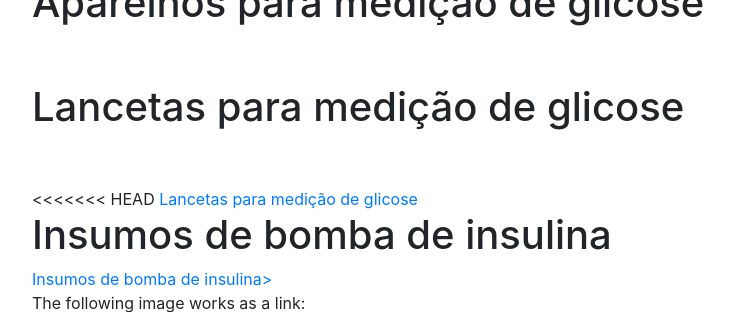
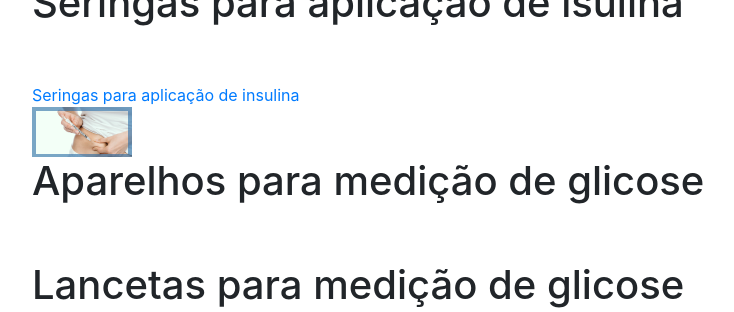
Before and after one commit to LucasKleaL/doabetes, a Django app: page /produtos in a window 1280 px wide. Shown: the part 349-661 px from the top of the page, without its empty margins (53-787 px from the left). Run offline with Django 3.2, Linux system fonts and the light colour scheme; some libraries are stand-ins or nearby versions.

Commit message:
update produtos

```diff
--- a/doabetesite/templates/site/paginaProdutos.html
+++ b/doabetesite/templates/site/paginaProdutos.html
@@ -3,11 +3,11 @@
 <html>
 
 <style>
-    body{
+  body {
     font-family: 'Roboto', sans-serif;
   }
 
-.row{
+  .row {
     margin: 0;
   }
 
@@ -15,18 +15,20 @@ margin: 0;
     padding: 70px 0;
   }
 
-p, li{
+  p,
+  li {
     color: #444;
     font-size: 14px;
   }
 
   /* Barra de navegação */
 
-header, .navbar{
+  header,
+  .navbar {
     background-color: rgb(249, 249, 249);
   }
 
-#nav-container{
+  #nav-container {
     padding-top: 0;
     padding-bottom: 0;
   }
@@ -35,16 +37,16 @@ padding-bottom: 0;
     width: 65px;
   }
 
-.navbar-brand{
+  .navbar-brand {
     padding: 0;
     color: #fff;
   }
 
-.navbar-brand:hover{
+  .navbar-brand:hover {
     color: #fff;
   }
 
-#navbarLinks{
+  #navbarLinks {
     color: rgb(39, 120, 190);
     text-transform: uppercase;
     font-size: 17px;
@@ -55,22 +57,23 @@ font-size: 17px;
     padding: 1rem rem;
   }
 
-#mainSlider .carousel-inner, #mainSlider .carousel-item{
+  #mainSlider .carousel-inner,
+  #mainSlider .carousel-item {
     height: 70vh;
 
   }
 
-#mainSlider .carousel-caption{
+  #mainSlider .carousel-caption {
     top: 30%;
   }
 
-#mainSlider .carousel-caption h2{
+  #mainSlider .carousel-caption h2 {
     font-size: 50px;
     margin-bottom: 30px;
 
   }
 
-#mainSlider .carousel-caption p{
+  #mainSlider .carousel-caption p {
     font-size: 22px;
     font-weight: 300;
     margin-bottom: 100px;
@@ -88,7 +91,8 @@ border-radius: 30px;
     border: 3px solid transparent;
     transition: .5s;
   }
-.main-btn:hover{
+
+  .main-btn:hover {
     background-color: transparent;
     border-color: rgb(39, 120, 190);
     color: #fff;
@@ -104,11 +108,12 @@ background-color: rgb(39, 120, 190);
     color: rgb(39, 120, 190);
   }
 
-#doabetes:hover{
+  #doabetes:hover {
     text-decoration: none;
   }
 
-#login-menu, #registro-menu {
+  #login-menu,
+  #registro-menu {
     background-color: #fff;
     border: 5px solid rgb(39, 120, 190);
     border-width: 1px;
@@ -117,7 +122,14 @@ color: rgb(39, 120, 190);
     padding: 2px 6px;
 
   }
-#login-menu:hover, #registro-menu:hover, #contato-menu:hover, #sobre-menu:hover, #produtos-menu:hover, #ultimas-doa-menu:hover, #depoimentos-menu:hover {
+
+  #login-menu:hover,
+  #registro-menu:hover,
+  #contato-menu:hover,
+  #sobre-menu:hover,
+  #produtos-menu:hover,
+  #ultimas-doa-menu:hover,
+  #depoimentos-menu:hover {
     background-color: rgb(39, 120, 190);
     border-color: rgb(39, 120, 190);
     color: rgb(249, 249, 249);
@@ -129,11 +141,10 @@ color: rgb(39, 120, 190);
     text-transform: uppercase;
     font-size: 15px;
   }
+
   .title-map {
     font-size: 6px;
   }
-
-
 </style>
 <meta charset="UTF-8">
 <meta name="viewport" content="width=device-width, initial-scale=1.0">
@@ -151,11 +162,9 @@ font-size: 6px;
 <script src="https://code.jquery.com/jquery-3.4.1.min.js"
   integrity="sha256-CSXorXvZcTkaix6Yvo6HppcZGetbYMGWSFlBw8HfCJo=" crossorigin="anonymous"></script>
 <script src="https://cdn.jsdelivr.net/npm/popper.js@1.16.0/dist/umd/popper.min.js"
-    integrity="sha384-Q6E9RHvbIyZFJoft+2mJbHaEWldlvI9IOYy5n3zV9zzTtmI3UksdQRVvoxMfooAo"
-    crossorigin="anonymous"></script>
+  integrity="sha384-Q6E9RHvbIyZFJoft+2mJbHaEWldlvI9IOYy5n3zV9zzTtmI3UksdQRVvoxMfooAo" crossorigin="anonymous"></script>
 <script src="https://stackpath.bootstrapcdn.com/bootstrap/4.4.1/js/bootstrap.min.js"
-    integrity="sha384-wfSDF2E50Y2D1uUdj0O3uMBJnjuUD4Ih7YwaYd1iqfktj0Uod8GCExl3Og8ifwB6"
-    crossorigin="anonymous"></script>
+  integrity="sha384-wfSDF2E50Y2D1uUdj0O3uMBJnjuUD4Ih7YwaYd1iqfktj0Uod8GCExl3Og8ifwB6" crossorigin="anonymous"></script>
 <!-- Font Awesome -->
 <script src="https://kit.fontawesome.com/bf7e05c402.js" crossorigin="anonymous"></script>
 <!-- Parallax -->
@@ -195,40 +204,29 @@ font-size: 6px;
   <div class="py-5">
     <div class="container" id="col-md-12">
       <div class="row">
-        <div class="col-md-12" style="">
+        <div class="col-md-12">
           <h1 class="display-4">Confira os produtos mais comuns oferecidos no site:<br><br></h1>
-            <nav class="navbar navbar-expand-lg fixed-top">
-                <a id="doabetes" href="home"><img id="logo" src="{% static 'img/logo 2redondo.png' %}" alt="Doabetes">
-                    DOABETES </a>
+            <h1 class="">Seringas para aplicação de isulina<br><br></h1>
+            <a href="Seringas_para_aplicação_de_insulina_.html"> Seringas para aplicação de insulina</a>
+            <a id="doabetes" href="Seringas_para_aplicação_de_insulina_"><br><img id="seringa_aplicacao"
+                src="{% static 'img/produto_imagem/seringa_aplicacao.png' %}"></a>
 
-
-          <h1 class="">Seringas para aplicação de isulina<br><br></h1>
-<<<<<<< HEAD
-          <a href="Seringas_para_aplicação_de_insulina_.html"> Seringas para aplicação de insulina</a>
-          <a id="doabetes" href="Seringas_para_aplicação_de_insulina_"><img id="seringa_aplicacao.png" src="{% static 'img/produto_imagem/seringa_aplicacao' %}">
-            DOABETES </a>
-
-=======
->>>>>>> 49aa9c04426e74c3a38e073ce189307b1b5c92bf
         </div>
       </div>
       <div class="row">
         <div class="col-md-12">
           <h1 class="">Aparelhos para medição de glicose<br><br></h1>
           <h1 class="">Lancetas para medição de glicose<br><br></h1>
-<<<<<<< HEAD
+
           <a href="Lancetas_para_medição_de_glicose.html">Lancetas para medição de glicose</a>
           <h1 class="">Insumos de bomba de insulina</h1>
           <a href="Insumos_de_bomba_de_insulina.html">Insumos de bomba de insulina></a>
           <br>The following image works as a link:<br>
           <a href="https://www.qries.com/">
-             <img alt="Qries" src="https://www.qries.com/images/banner_logo.png"
-             width=150" height="70">
+            <img alt="Qries" src="https://www.qries.com/images/banner_logo.png" width=150 height="70">
           </a>
 
-=======
-          <h1 class="">Heading 1</h1>
->>>>>>> 49aa9c04426e74c3a38e073ce189307b1b5c92bf
+
         </div>
       </div>
     </div>
```
Lines whose indentation alone changed are shown as unchanged.
